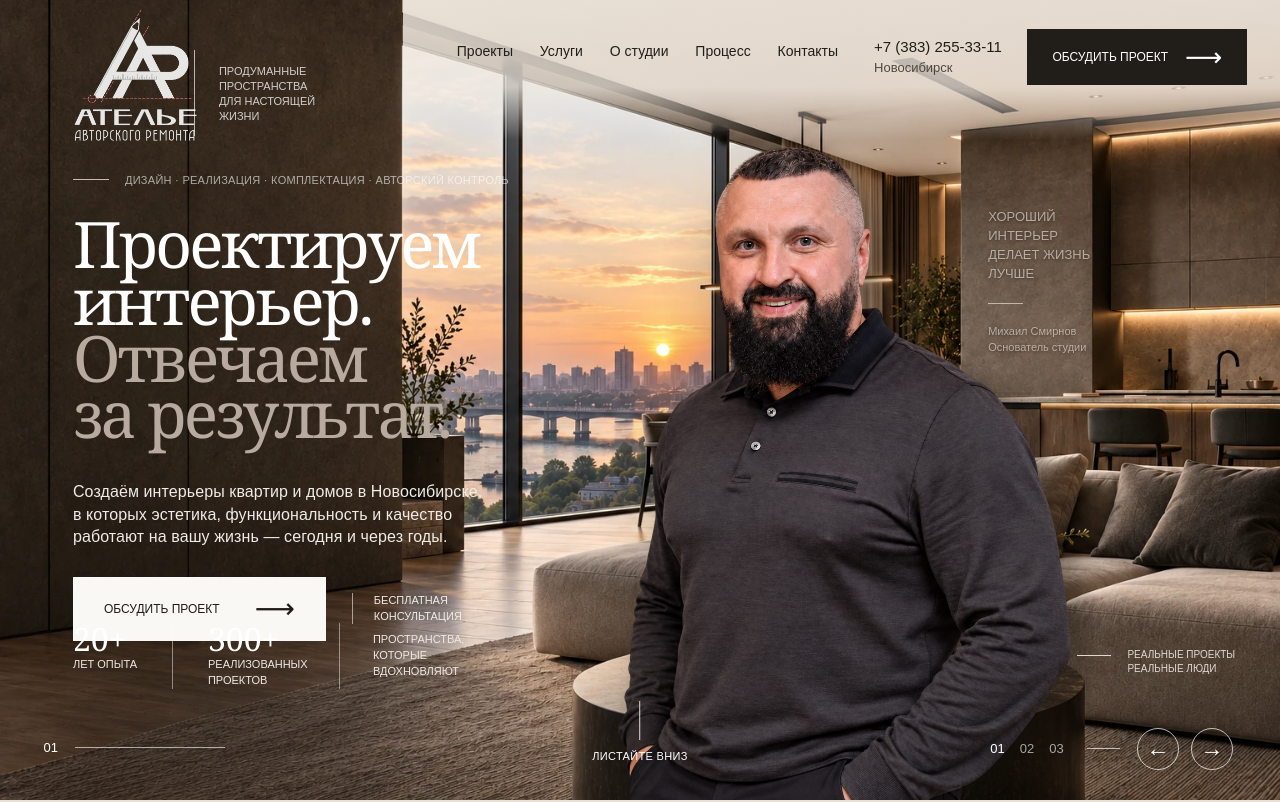
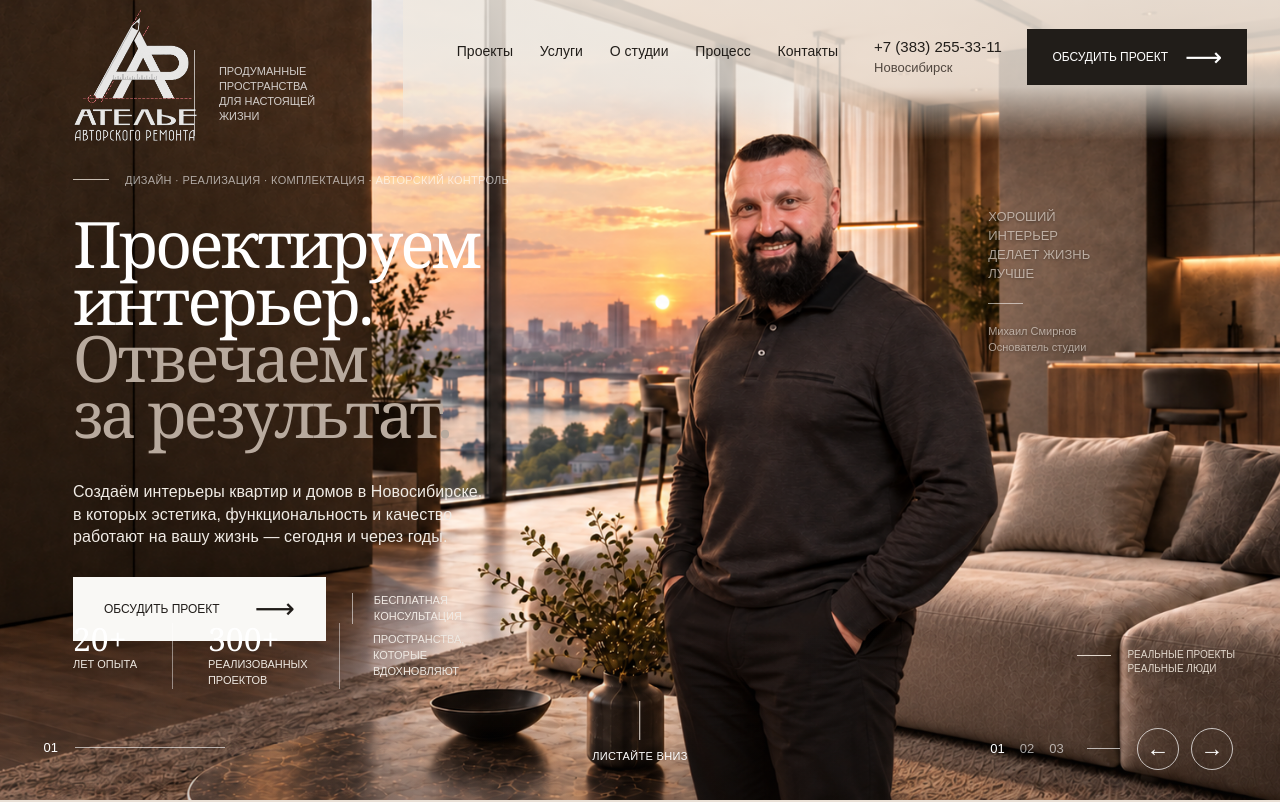
Before and after one commit to Gartrem/2553311, a Next.js app: page / in a window 1280 px wide. Shown: the top 802 px of the page. Built offline with nearby package versions, Linux system fonts and the light colour scheme.

Commit message:
Revert "Use original founder portrait on hero"
This reverts commit d3097836076144e1aa6a2c4fab45342720d724f2.

```diff
--- a/app/globals.css
+++ b/app/globals.css
@@ -256,9 +256,3 @@ html{scrollbar-width:none}html::-webkit-scrollbar{width:0;height:0}
   .heroImage:first-child{height:510px}
   .heroImage:first-child img{object-position:72% top}
 }
-
-/* Use the supplied transparent portrait as-is so facial features stay exact. */
-.heroFounderPortrait{position:absolute;z-index:2;top:12.2%;left:41%;width:auto;height:90%;object-fit:contain;pointer-events:none;filter:drop-shadow(15px 13px 11px rgba(20,14,10,.32)) drop-shadow(0 30px 30px rgba(20,14,10,.25))}
-@media(max-width:1250px) and (min-width:1051px){.heroFounderPortrait{left:40%;height:87%}}
-@media(max-width:1050px){.heroFounderPortrait{left:auto;right:-2%;top:15%;width:auto;height:78%}}
-@media(max-width:700px){.heroFounderPortrait{left:auto;right:-28%;top:7%;width:auto;height:55%;opacity:.88}.heroPanel,.heroVignette{z-index:3}.heroContent,.heroStats,.heroSlideControls{z-index:5}}
--- a/components/HeroGallery.tsx
+++ b/components/HeroGallery.tsx
@@ -5,7 +5,7 @@ import { useState } from 'react';
 
 const base = process.env.NODE_ENV === 'production' ? '/2553311' : '';
 const slides = [
-  { src: `${base}/assets/hero-reference.webp`, alt: 'Панорамный интерьер с видом на город и реку в вечернем свете' },
+  { src: `${base}/assets/hero-founder-scene-v2.png`, alt: 'Михаил Смирнов в панорамном интерьере в тёплом вечернем свете' },
   { src: `${base}/assets/living-room.webp`, alt: 'Гостиная с натуральным камнем, деревом и мягким дневным светом' },
   { src: `${base}/assets/kitchen-dining.webp`, alt: 'Современная кухня с обеденной зоной в тёплых природных тонах' },
 ];
@@ -20,15 +20,6 @@ export default function HeroGallery() {
         <Image src={slide.src} alt={index === active ? slide.alt : ''} fill priority={index === 0} sizes="100vw" />
       </div>)}
     </div>
-    {active === 0 && <Image
-      className="heroFounderPortrait"
-      src={`${base}/assets/mikhail-smirnov-cutout.png`}
-      alt="Михаил Смирнов, основатель студии"
-      width={1152}
-      height={1536}
-      priority
-      sizes="(max-width: 700px) 85vw, (max-width: 1050px) 55vw, 38vw"
-    />}
     {active === 0 && <div className="heroAside">Хороший<br/>интерьер<br/>делает жизнь<br/>лучше<span /><small>Михаил Смирнов<br/>Основатель студии</small></div>}
     <div className="heroSlideControls" aria-label="Фотографии интерьеров">
       <div className="heroSlideNumbers">{slides.map((_, index) => <button key={index} type="button" className={active === index ? 'isActive' : ''} onClick={() => setActive(index)} aria-label={`Показать фотографию ${index + 1}`} aria-current={active === index ? 'true' : undefined}>{String(index + 1).padStart(2, '0')}</button>)}</div>
```
